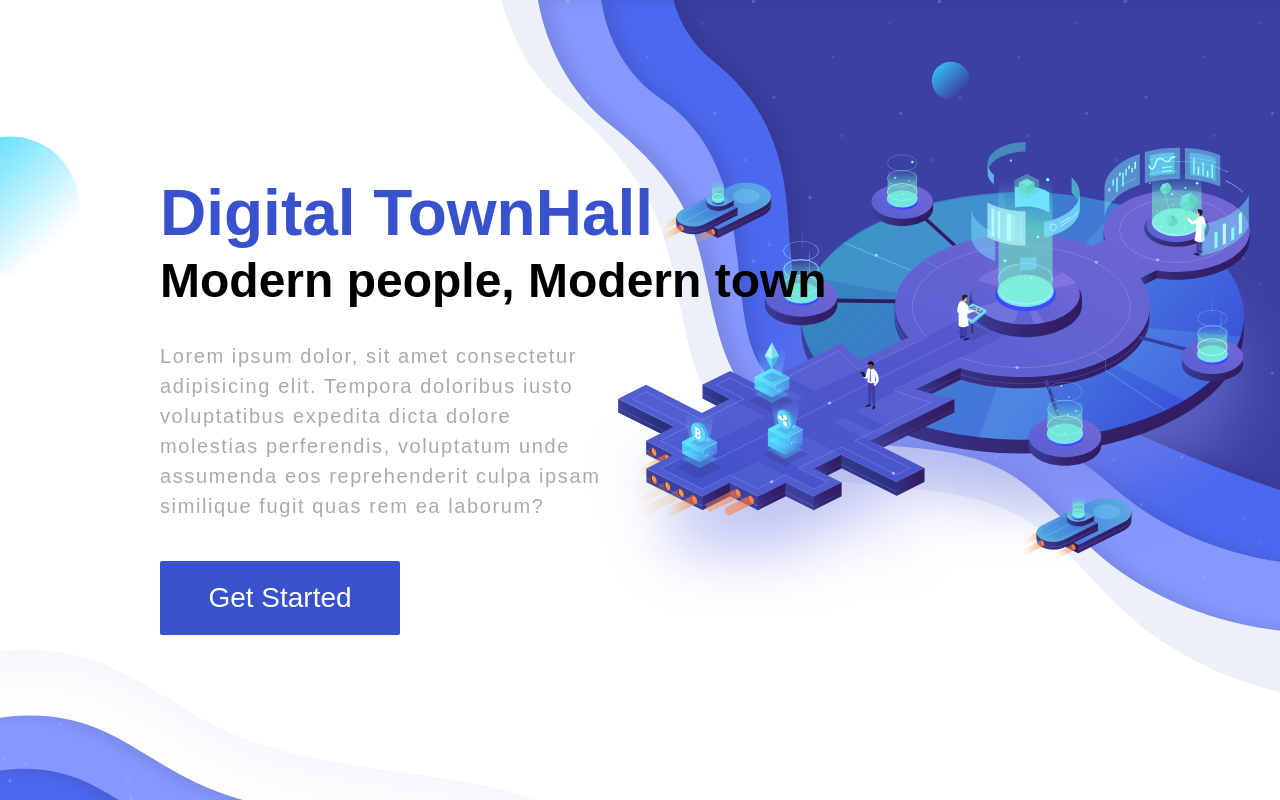
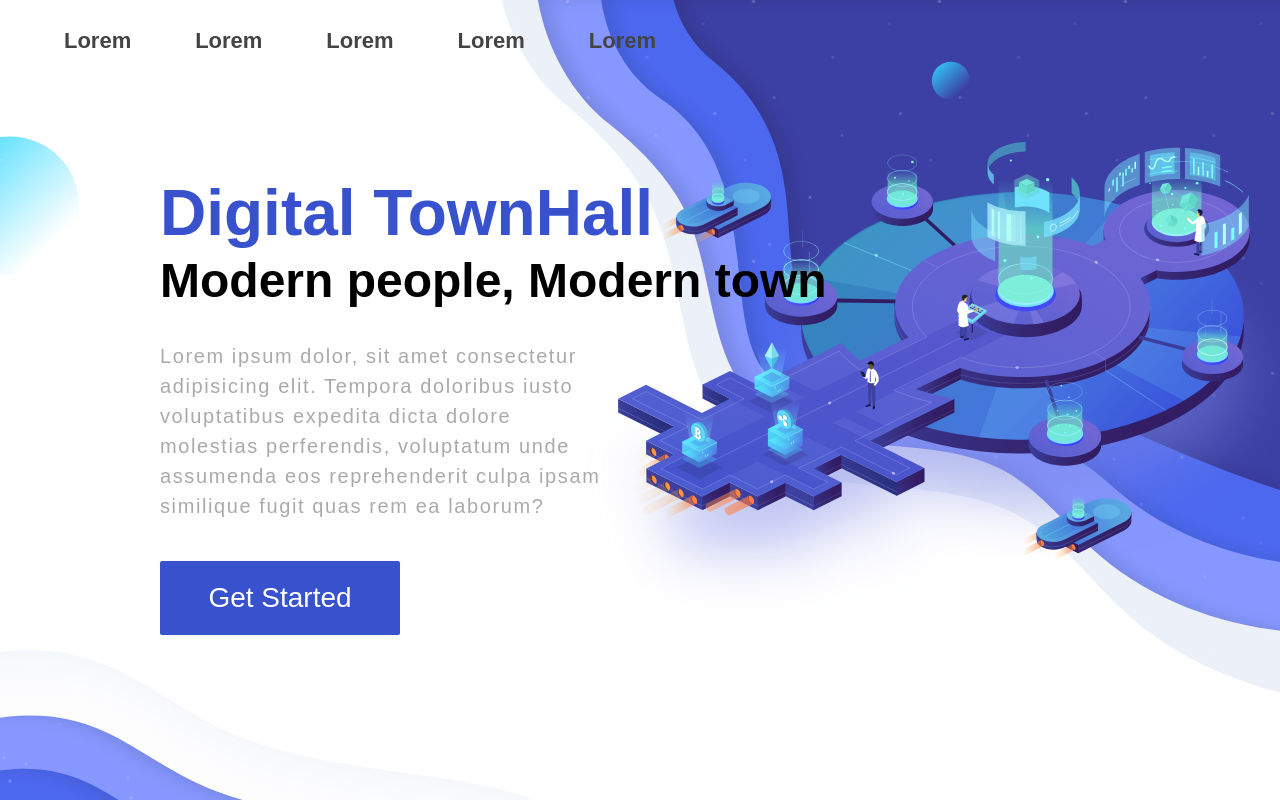
Before and after one commit to I-Himanshu/DigitalCity, a Next.js app: page / in a window 1280 px wide. Built offline with nearby package versions, Linux system fonts and the light colour scheme.

Commit message:
navitems added

```diff
--- /dev/null
+++ b/components/Navbar.tsx
@@ -0,0 +1,18 @@
+import React from 'react'
+
+
+export default function Navbar() {
+  return (
+    <>
+        <div className="absolute z-20 text-black">
+            <div className="flex flex-row justify-evenly py-[3vmin] items-center w-[90vmin] mx-auto list-none relative">
+                <li className='text-[2.75vmin] text-[#444] font-semibold hover:text-[#3852CE] cursor-pointer origin-center transition-all relative after:absolute after:bottom-0 after:left-[50%] after:translate-x-[-50%] after:transition-all after:h-[0.5vmin] after:w-0 hover:after:w-full after:content-[""] after:bg-[#3852ce]'>Lorem</li>
+                <li className='text-[2.75vmin] text-[#444] font-semibold hover:text-[#3852CE] cursor-pointer origin-center transition-all relative after:absolute after:bottom-0 after:left-[50%] after:translate-x-[-50%] after:transition-all after:h-[0.5vmin] after:w-0 hover:after:w-full after:content-[""] after:bg-[#3852CE]'>Lorem</li>
+                <li className='text-[2.75vmin] text-[#444] font-semibold hover:text-[#3852CE] cursor-pointer origin-center transition-all relative after:absolute after:bottom-0 after:left-[50%] after:translate-x-[-50%] after:transition-all after:h-[0.5vmin] after:w-0 hover:after:w-full after:content-[""] after:bg-[#3852CE]'>Lorem</li>
+                <li className='text-[2.75vmin] text-[#444] font-semibold hover:text-[#3852CE] cursor-pointer origin-center transition-all relative after:absolute after:bottom-0 after:left-[50%] after:translate-x-[-50%] after:transition-all after:h-[0.5vmin] after:w-0 hover:after:w-full after:content-[""] after:bg-[#3852CE]'>Lorem</li>
+                <li className='text-[2.75vmin] text-[#444] font-semibold hover:text-[#3852CE] cursor-pointer origin-center transition-all relative after:absolute after:bottom-0 after:left-[50%] after:translate-x-[-50%] after:transition-all after:h-[0.5vmin] after:w-0 hover:after:w-full after:content-[""] after:bg-[#3852CE]'>Lorem</li>
+            </div>
+        </div>
+    </>
+  )
+}
--- a/src/pages/home.tsx
+++ b/src/pages/home.tsx
@@ -2,7 +2,7 @@
 
 export default function Home() {
   return (
-    <main className="h-screen flex flex-col justify-center w-full bg-cover bg-white px-[10vmin] lg:px-[20vmin] bg-[url(/Home/Mobilebackground.png)] lg:bg-[url(/Home/Background.svg)]">
+    <main className="h-screen z-10 flex flex-col justify-center w-full bg-cover bg-white px-[10vmin] lg:px-[20vmin] bg-[url(/Home/Mobilebackground.png)] lg:bg-[url(/Home/Background.svg)]">
       <p className="font-bold text-[#3852CE] text-[8vmin] mt-[30vmin] lg:mt-0">Digital TownHall</p>
       <p className="font-bold text-[#000] text-[6vmin] leading-[5.1vmin]">Modern people, Modern town</p>
       <p className="text-[#aaa] text-[2.5vmin] mt-[5vmin] lg:max-w-[35vw] tracking-[0.2vmin]">Lorem ipsum dolor, sit amet consectetur adipisicing elit. Tempora doloribus iusto voluptatibus expedita dicta dolore molestias perferendis, voluptatum unde assumenda eos reprehenderit culpa ipsam similique fugit quas rem ea laborum?</p>
--- a/src/pages/index.tsx
+++ b/src/pages/index.tsx
@@ -1,12 +1,16 @@
 import React from 'react'
 import Home from './home'
 import '../../styles/globals.css'
+import Navbar from 'components/Navbar'
 type Props = {}
 
-export default function index({}: Props) {
-  return (
-    <>
-        <Home/>
-    </>
-  )
+export default function index({ }: Props) {
+    return (
+        <>
+            <div className="relative flex flex-col">
+                <Navbar />
+                <Home />
+            </div>
+        </>
+    )
 }
```
